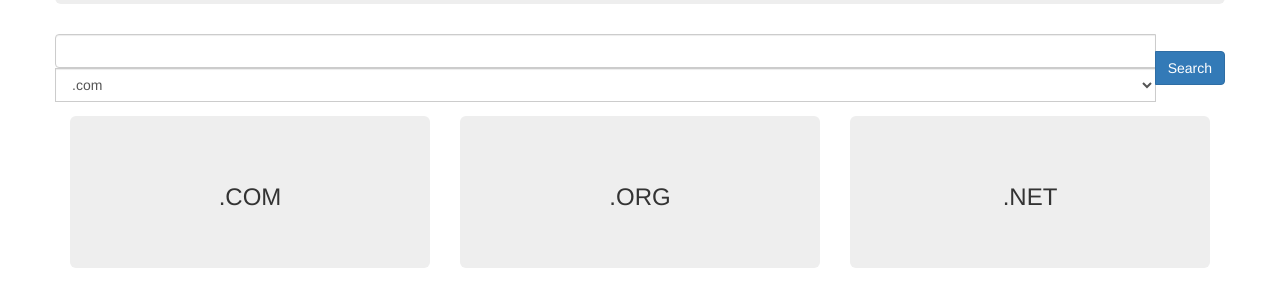
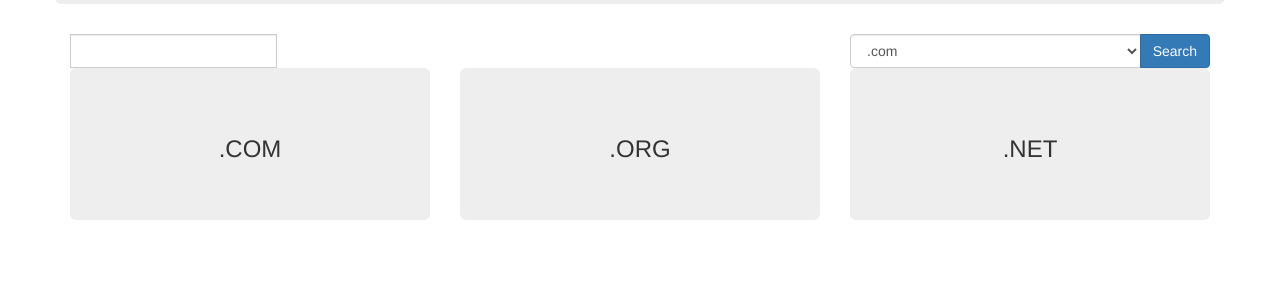
Before and after one commit to guillevinton/sample-storefront, a plain HTML site: page index.html in a window 1280 px wide. Shown: the part 415-722 px from the top of the page. Drawn offline with nearby package versions, Linux system fonts and the light colour scheme.

Commit message:
form styling

```diff
--- a/index.html
+++ b/index.html
@@ -18,8 +18,13 @@
     </div>
     <div class="row">
       <form role="form" action="http://www.domainspricedright.com/domains/search.aspx?checkAvail=1&amp;prog_id=domainspricedright" method="post"><!-- enter your prog_id and domain -->
+        <div class="col-xs-8">
           <div class="input-group">
             <input class="form-control" type="text" name="domainToCheck"/>
+          </div>
+        </div>
+        <div class="col-xs-4">
+          <div class="input-group">
             <select class="form-control" name="TLD">
               <option selected="selected" value=".COM">.com</option>
               <option value=".NET">.net</option>
@@ -28,6 +33,7 @@
             <span class="input-group-btn">
               <input class="btn btn-primary" value="Search" name="submit" type="submit">
             </span>
+          </div>
         </div>
       </form>
     </div>
```
Lines whose indentation alone changed are shown as unchanged.
